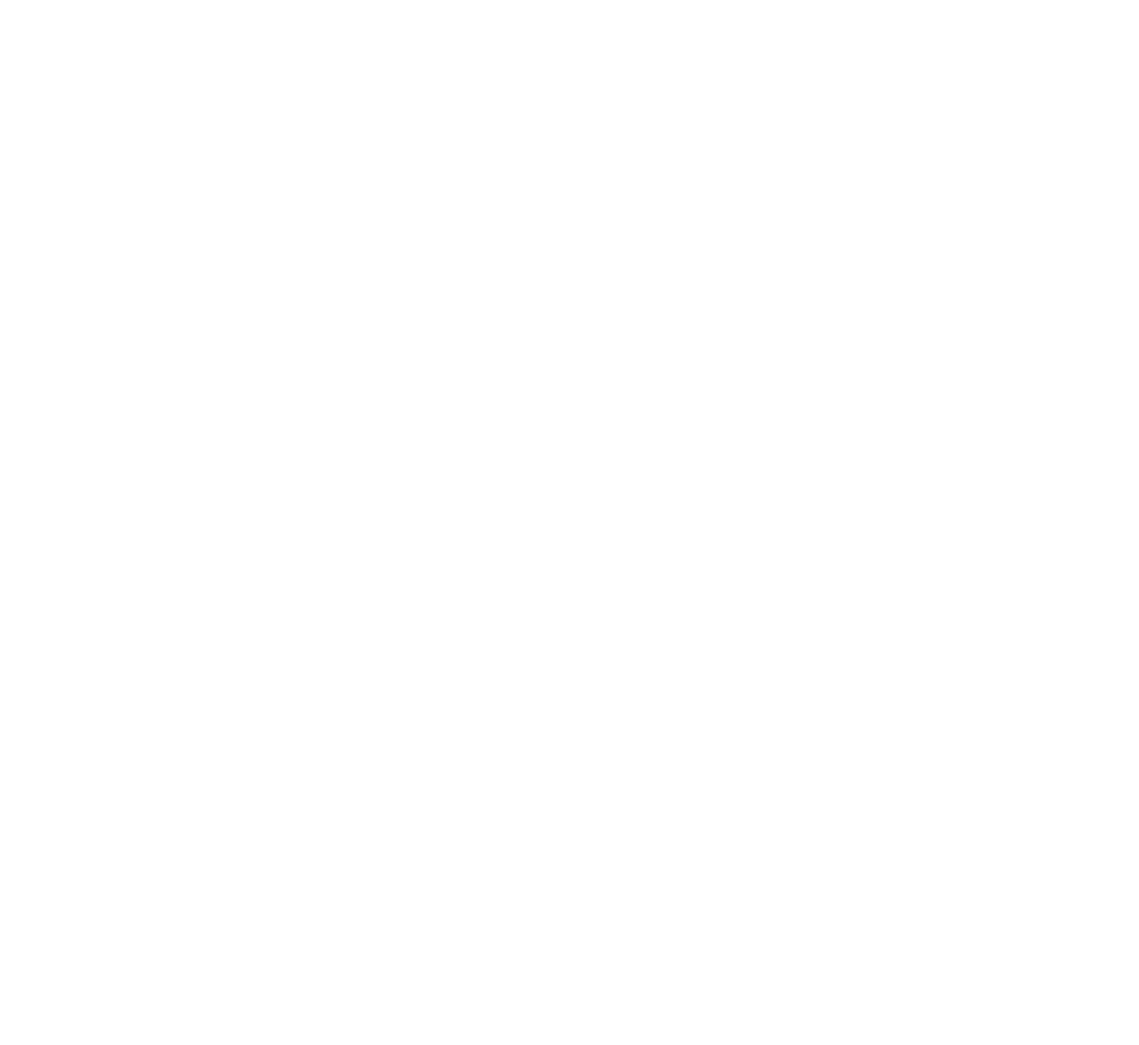
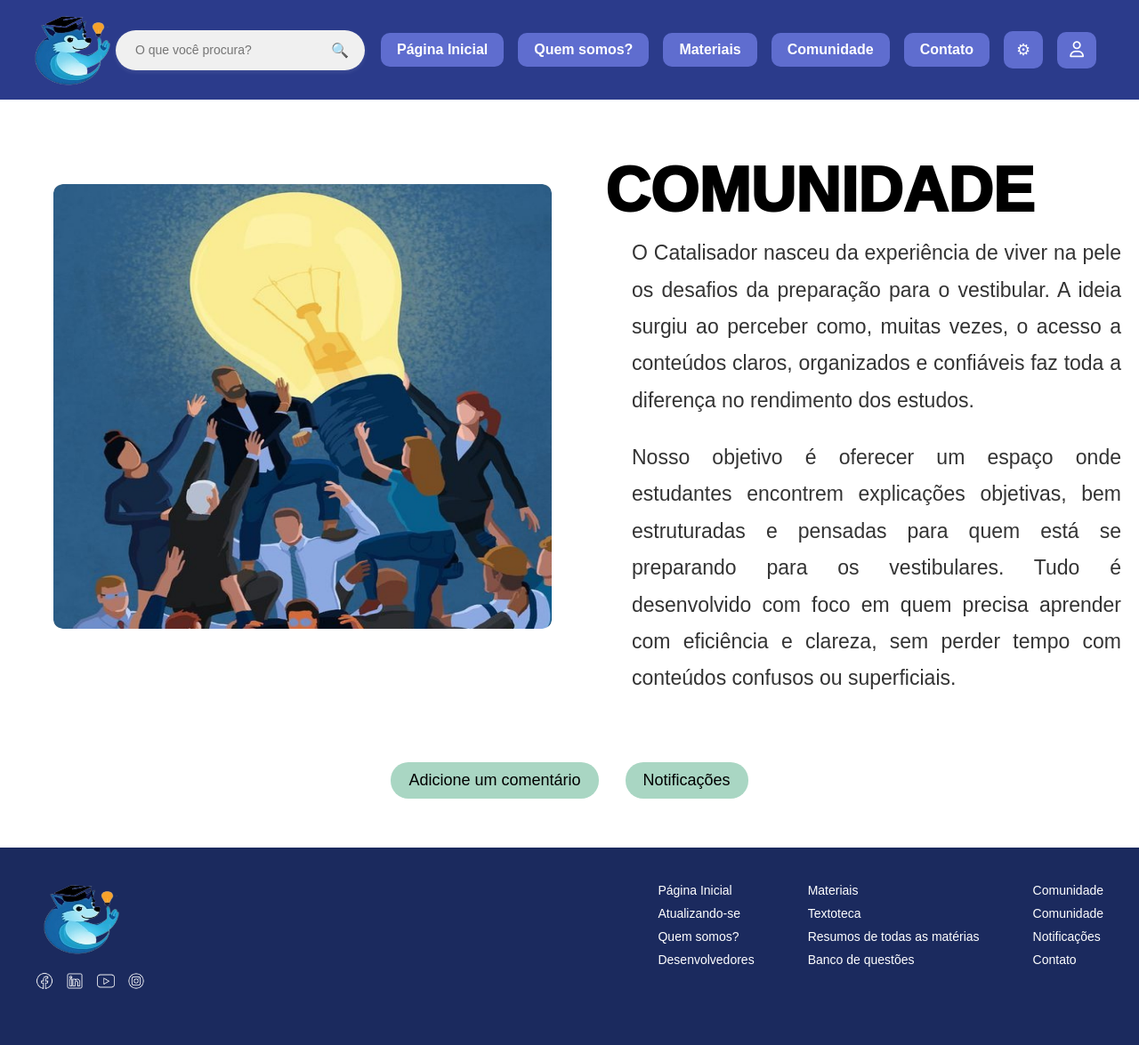
Before and after one commit to Olavo-dev/Site-projeto-final, a plain HTML site: page Comunidade/comunidade.html in a window 1280 px wide. Shown: the whole page at 89% size. Before the commit the page ends 800 px from the top, so only its background shows below. Drawn offline with Linux system fonts and the light colour scheme.

Commit message:
comunidade

```diff
--- a/Comunidade/comunidade.css
+++ b/Comunidade/comunidade.css
@@ -0,0 +1,218 @@
+body {
+    margin: 0;
+    font-family: Arial, sans-serif;
+    background-color: white;
+  }
+
+  .logo {
+    height: 80px;
+  }
+
+  .header {
+    display: flex;
+    align-items: center;
+    justify-content: center;
+    background-color: #2b3b8b;
+    padding: 16px 30px;
+  }
+
+  .nav {
+    display: flex;
+    align-items: center;
+    gap: 16px;
+    max-width: 1000px;
+    margin: 0 auto;
+  }
+
+  .nav a {
+    background-color: #5f6dcf;
+    color: white;
+    text-decoration: none;
+    padding: 10px 18px;
+    border-radius: 10px;
+    font-weight: bold;
+    font-size: 16px;
+  }
+
+  .icons {
+    background-color: #5f6dcf;
+    color: white;
+    border: none;
+    padding: 10px 14px;
+    border-radius: 10px;
+    font-size: 18px;
+    cursor: pointer;
+  }
+
+  .main {
+    text-align: right;
+    margin: 50px 50px;
+  }
+
+  .main-title {
+    font-size: 70px;
+    font-weight: 1000;
+    margin-bottom: 8px;
+  }
+
+  .container {
+    display: flex;
+    background-color: rgb(255, 255, 255);
+    padding: 30px;
+    gap: 60px;
+    align-items: center;
+    border-radius: 10px;
+    height: 670px;
+    margin-top: 20px;
+  }
+
+  .image-box {
+    width: 600px;
+    height: 300px;
+    display: flex;
+    justify-content: center;
+    align-items: center;
+    border-radius: 10px;
+  }
+
+  .image-box img {
+    margin-left: 40px;
+    width: 400px;
+    height: 800px;
+    border-radius: 5px;
+  }
+
+  .search-container {
+    display: flex;
+    align-items: center;
+    width: fit-content;
+    background-color: #f0f0f0;
+    border-radius: 30px;
+    padding: 5px 10px;
+    box-shadow: 0 2px 5px rgba(255, 255, 255, 0.1);
+  }
+
+  .search-input {
+    border: none;
+    outline: none;
+    padding: 8px 12px;
+    border-radius: 30px;
+    background: transparent;
+    font-size: 14px;
+    color: #333;
+    width: 200px;
+  }
+
+  .search-button {
+    background: transparent;
+    border: none;
+    cursor: pointer;
+    font-size: 16px;
+    padding: 8px;
+    transition: transform 0.2s ease;
+  }
+
+  .search-button:hover {
+    transform: scale(1.1);
+  }
+
+  .container {
+    background-color: white;
+    border-radius: 10px;
+    padding: 20px;
+    max-width: auto;
+    margin: auto;
+
+}
+
+.container img {
+    width: 300px;
+    height: auto;
+    border-radius: 10px;
+    margin-bottom: 20px;
+}
+
+.buttons {
+  margin-top: 30px;
+  display: flex;
+  justify-content: center;
+  gap: 20px;
+}
+
+.btn {
+  margin: 5px;
+  border: none;
+  border-radius: 20px;
+  background-color: #a9d6c3;
+  color: #000;
+  cursor: pointer;
+  font-size: 18px;
+  padding: 10px 20px;
+}
+
+.btn:hover {
+  background-color: #98bbad;
+}
+  .text-box p {
+    text-align: justify;
+    font-size: 23px;
+    line-height: 1.8;
+    color: #333;
+    margin-top:10px;
+    margin-left: 30px;
+  }
+  .rodape {
+    background-color: #1b2a5e;
+    color: #fff;
+    padding: 40px 20px;
+    font-family: Arial, sans-serif;
+    margin-top: 50px;
+  }
+
+  .container-rodape {
+    display: flex;
+    justify-content: space-between;
+    align-items: flex-start;
+    max-width: 1200px;
+    margin: 0 auto;
+    flex-wrap: wrap;
+  }
+
+  .logo-e-redes {
+    display: flex;
+    flex-direction: column;
+    align-items: flex-start;
+    gap: 20px;
+  }
+
+  .logo {
+    width: 100px;
+  }
+
+  .redes-sociais a img {
+    width: 20px;
+    height: 20px;
+    margin-right: 10px;
+    filter: brightness(0) invert(1);
+  }
+
+  .links-rodape {
+    display: flex;
+    gap: 60px;
+  }
+
+  .links-rodape div {
+    display: flex;
+    flex-direction: column;
+    gap: 10px;
+  }
+
+  .links-rodape a {
+    color: #ffffff;
+    text-decoration: none;
+    font-size: 14px;
+  }
+
+  .links-rodape a:hover {
+    text-decoration:underline;
+}
--- a/Comunidade/comunidade.html
+++ b/Comunidade/comunidade.html
@@ -0,0 +1,102 @@
+<!DOCTYPE html>
+<html lang="pt-br">
+<head>
+    <meta charset="UTF-8">
+    <meta name="viewport" content="width=device-width, initial-scale=1.0">
+    <meta name="description" content="Catalizador - Plataforma de estudos e aprendizado" />
+    <meta name="keywords" content="estudos, aprendizado, resumos, mapas mentais, dicas de redação" />
+    <title>Comunidade?</title>
+    <link rel="stylesheet" href="comunidade.css"/>
+    <link rel="stylesheet" href="https://cdnjs.cloudflare.com/ajax/libs/font-awesome/6.5.0/css/all.min.css">
+  <link href="https://fonts.googleapis.com/css2?family=Oswald:wght@400;700&display=swap" rel="stylesheet">
+</head>
+<body>
+    <header class="header">
+        <img src="../Imagens/icone.png" alt="Logo" class="logo" />
+
+        <div class="search-container">
+          <input type="text" placeholder="O que você procura?" class="search-input">
+          <button class="search-button">
+            🔍
+          </button>
+        </div>
+
+
+        <nav class="nav">
+          <a href="/index.html">Página Inicial</a>
+          <a href="sobre.html">Quem somos?</a>
+          <a href="#">Materiais</a>
+          <a href="#">Comunidade</a>
+          <a href="/Contato/contato.html">Contato</a>
+
+          <button class="icons">⚙</button>
+          <div class="icons">
+            <i class="fa-regular fa-user"></i>
+          </div>
+        </nav>
+
+
+        <div vw class="enabled">
+          <div vw-access-button class="active"></div>
+          <div vw-plugin-wrapper>
+            <div class="vw-plugin-top-wrapper"></div>
+          </div>
+          <script src="https://vlibras.gov.br/app/vlibras-plugin.js"></script>
+          <script>
+            new window.VLibras.Widget("https://vlibras.gov.br/app");
+          </script>
+      </header>
+
+      <div class="container">
+        <div class="image-box">
+          <img src="../Imagens/comunidade.jpg" alt="comunidade" style="width: 600px; height: 500px;"><br>
+        </div>
+        <div class="text-box">
+            <h1 class="main-title">COMUNIDADE</h1>
+
+          <p>O Catalisador nasceu da experiência de viver na pele os desafios da preparação para o vestibular. A ideia surgiu ao perceber como, muitas vezes, o acesso a conteúdos claros, organizados e confiáveis faz toda a diferença no rendimento dos estudos.</p>
+          <p>Nosso objetivo é oferecer um espaço onde estudantes encontrem explicações objetivas, bem estruturadas e pensadas para quem está se preparando para os vestibulares. Tudo é desenvolvido com foco em quem precisa aprender com eficiência e clareza, sem perder tempo com conteúdos confusos ou superficiais.</p>
+        </div>
+
+      </div>
+      <div class="buttons">
+        <button class="btn">Adicione um comentário</button>
+        <button class="btn">Notificações</button>
+    </div>
+
+
+      <footer class="rodape">
+        <div class="container-rodape">
+          <div class="logo-e-redes">
+            <img src="../Imagens/icone.png" alt="Logo" class="logo">
+            <div class="redes-sociais">
+              <a href="https://www.facebook.com"><img src="/Imagens/facebook.png" alt="Facebook"></a>
+              <a href="https://www.linkedin.com/feed/"><img src="/Imagens/linkedin.png" alt="LinkedIn"></a>
+              <a href="https://www.youtube.com"><img src="/Imagens/youtube.png" alt="YouTube"></a>
+              <a href="https://www.instagram.com"><img src="/Imagens/insta.png" alt="Instagram"></a>
+            </div>
+          </div>
+
+
+          <div class="links-rodape">
+            <div>
+              <a href="#">Página Inicial</a>
+              <a href="#">Atualizando-se</a>
+              <a href="#">Quem somos?</a>
+              <a href="#">Desenvolvedores</a>
+            </div>
+            <div>
+              <a href="#">Materiais</a>
+              <a href="#">Textoteca</a>
+              <a href="#">Resumos de todas as matérias</a>
+              <a href="#">Banco de questões</a>
+            </div>
+            <div>
+              <a href="#">Comunidade</a>
+              <a href="#">Comunidade</a>
+              <a href="#">Notificações</a>
+              <a href="#">Contato</a>
+            </div>
+          </div>
+        </div>
+      </footer>
```
Also changed, not shown: Quemsomos/sobre.html (+1 -1 lines), Imagens/comunidade.jpg (added).
